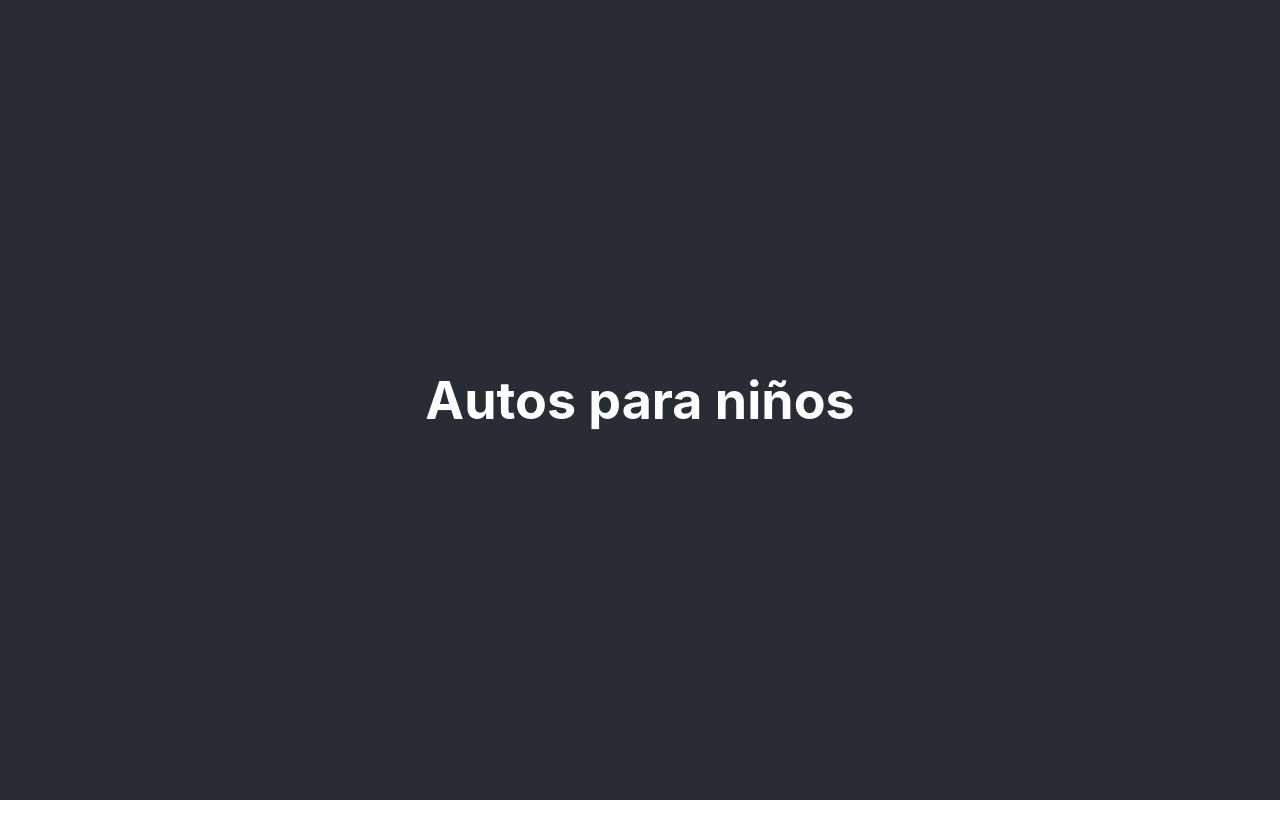
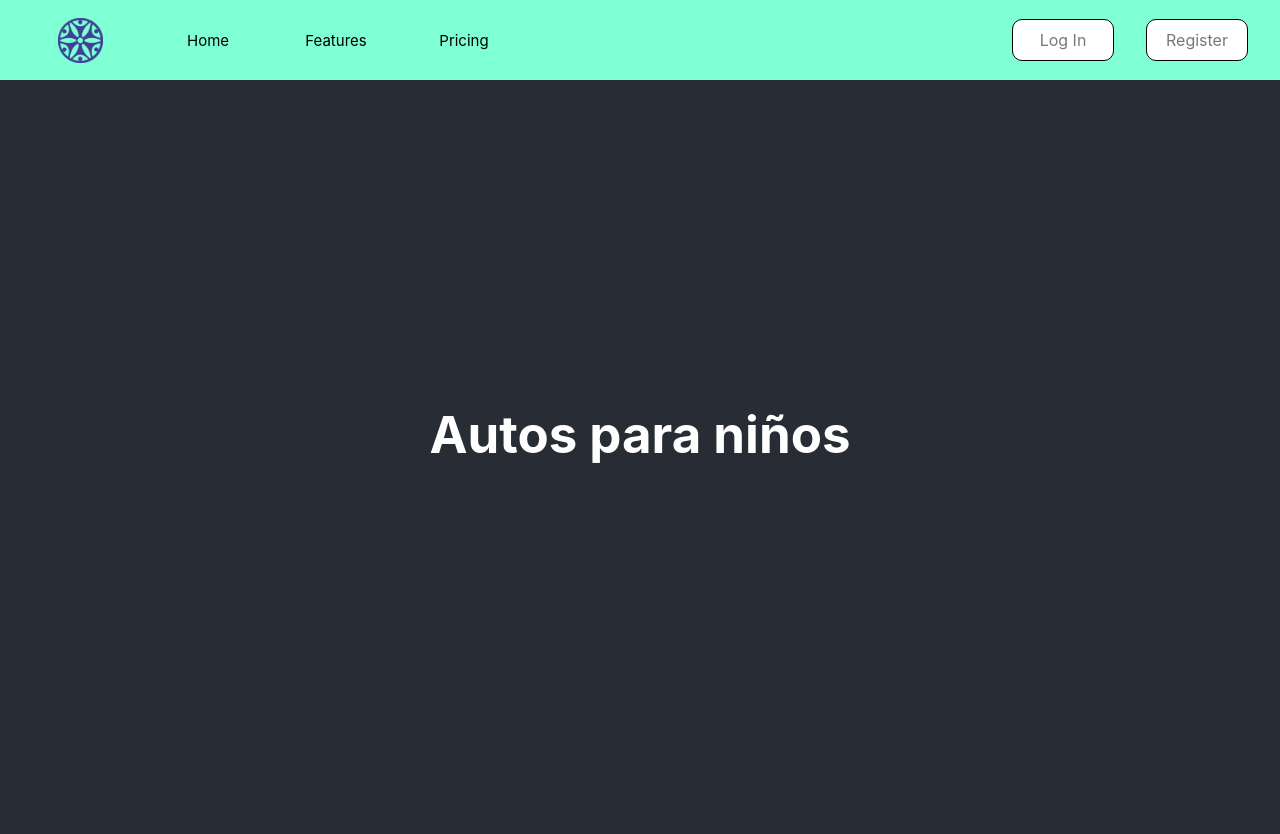
Before and after one commit to rdirube/Primer-desafio-curso-react, a React (Create React App) app: page / in a window 1280 px wide. Before the commit the page ends 800 px from the top, so only its background shows below. Built offline with nearby package versions, Linux system fonts and the light colour scheme.

Commit message:
challenge 2 solved

```diff
--- a/src/App.css
+++ b/src/App.css
@@ -1,5 +1,7 @@
 .App {
   text-align: center;
+  flex-direction: column;
+  position: relative;
 }
 
 .App-logo {
@@ -20,12 +22,41 @@
   flex-direction: column;
   align-items: center;
   justify-content: center;
-  font-size: calc(10px + 2vmin);
+  font-size: calc(35px + 2vmin);
   color: white;
+  position: absolute;
+  width: 100%;
 }
 
 .App-link {
   color: #61dafb;
+}
+
+.login-register{
+  display: flex;
+  justify-content: end;
+  align-items: center;
+  width: 30%;
+  flex-grow: 1;
+}
+
+.log-el {
+ display: flex;
+ justify-content: center;
+ align-items: center;
+ margin-right: 4vh;
+ background-color: white;
+ color: rgb(120,120,120);
+ height: 40px;
+ width: 100px;
+ border-radius: 10px;
+ border: 1px solid black;
+ cursor: pointer;
+}
+
+.log-el:hover {
+  background-color: black;
+  color:white
 }
 
 @keyframes App-logo-spin {
--- a/src/App.js
+++ b/src/App.js
@@ -1,12 +1,14 @@
-import logo from './logo.svg';
 import './App.css';
+import NavBar from './componentes/NavBar'
+
 
 function App() {
   return (
     <div className="App">
-      <header className="App-header">
-      <h1>Autos para niños</h1>
-      </header>
+      <NavBar></NavBar>
+     <div>
+      <h1 className='App-header'>Autos para niños</h1>
+      </div>
     </div>
   );
 }
--- /dev/null
+++ b/src/componentes/NavBar.js
@@ -0,0 +1,37 @@
+import '../estilos/navBar.css'
+import React from 'react';
+import logo from '../assets/logo-nice.png'
+
+
+
+const navBar = ()=> {
+    return (
+      <div className='navBar'>
+          <div className='left-navbar'>
+          <div className='navbar-element'>
+              <img className='logo' src={logo}></img>
+          </div>
+          <div className='navbar-element p'>
+              <p>Home</p>
+          </div>
+          <div className='navbar-element p'>
+              <p>Features</p>
+          </div>
+          <div className='navbar-element p'>
+              <p>Pricing</p>
+          </div>
+          </div>
+          <div className='login-register'>
+           <div className='log-el'>
+               <p>Log In</p>
+           </div>
+           <div className='log-el'>
+               Register
+           </div>
+          </div>
+      </div>
+    )
+}
+
+
+export default navBar;
--- /dev/null
+++ b/src/estilos/navBar.css
@@ -0,0 +1,44 @@
+.navBar {
+    width: 100%;
+    height:80px;
+    background-color: aquamarine;
+    z-index: 100;
+    position: absolute;
+    display: flex;
+    justify-content: space-between;
+    align-items: center;
+}
+
+.navbar-element{
+    margin-left: 4vh;
+    font-size: 15px;
+    flex-grow:1;
+    width: 100%;
+    height: 100%;
+    display: flex;
+ align-items: center;
+ justify-content: center;
+}
+
+.left-navbar {
+ display: flex;
+ align-items: center;
+ justify-content: start;
+ width: 40%;
+ height: 100%;
+}
+
+.logo {
+    width: 45px;
+    height: 45px;
+}
+
+
+.navbar-element.p {
+    cursor: pointer;
+}
+
+
+.navbar-element.p:hover{
+    background-color: rgb(200,200,200);
+}
```
Also changed, not shown: src/assets/logo-nice.png (added).
